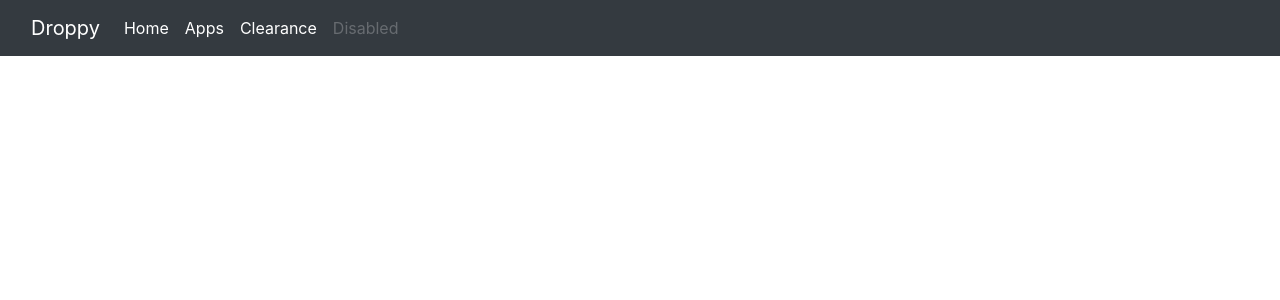
After one commit to bigketa10/DroppyTech, a Django app: template image_search_project/image_search/templates/image_search/navbar.html in a window 1280 px wide. The commit adds this page. Shown: the top 300 px of the page. Run offline with Django 5.2, Linux system fonts and the light colour scheme; the template is opened without the code that fills it, so the values that code supplies are empty; some libraries are stand-ins or nearby versions.

Commit message:
Trying to fix results.html
I don't think it worked, and re-adding navbar.html after I accidentally deleted this.

```diff
--- /dev/null
+++ b/image_search_project/image_search/templates/image_search/navbar.html
@@ -0,0 +1,55 @@
+<!doctype html>
+<html lang="en">
+<head>
+    <!-- Required meta tags -->
+    <meta charset="utf-8">
+    <meta name="viewport" content="width=device-width, initial-scale=1, shrink-to-fit=no">
+
+    <!-- Bootstrap CSS -->
+    <link rel="stylesheet" href="https://maxcdn.bootstrapcdn.com/bootstrap/4.0.0/css/bootstrap.min.css" integrity="sha384-Gn5384xqQ1aoWXA+058RXPxPg6fy4IWvTNh0E263XmFcJlSAwiGgFAW/dAiS6JXm" crossorigin="anonymous">
+
+    <!--Font awesome icons -->
+    <link rel="stylesheet" href="https://use.fontawesome.com/releases/v5.8.2/css/all.css" integrity="sha384-oS3vJWv+0UjzBfQzYUhtDYW+Pj2yciDJxpsK1OYPAYjqT085Qq/1cq5FLXAZQ7Ay" crossorigin="anonymous">
+</head>
+
+<body>
+    <nav class="navbar navbar-dark bg-dark navbar-expand-lg">
+        <div class="container-fluid">
+            <a class="navbar-brand" href="#">Droppy</a>
+            <button class="navbar-toggler" type="button" data-bs-toggle="collapse" data-bs-target="#navbarSupportedContent" aria-controls="navbarSupportedContent" aria-expanded="false" aria-label="Toggle navigation">
+                <span class="navbar-toggler-icon"></span>
+            </button>
+            <div class="collapse navbar-collapse" id="navbarSupportedContent">
+            <ul class="navbar-nav me-auto mb-2 mb-lg-0">
+                <li class="nav-item">
+                <a class="nav-link active" aria-current="page" href="#">Home</a>
+                </li>
+                <li class="nav-item">
+                <a class="nav-link active" aria-current="page" href="#">Apps</a>
+                </li>
+                <li class="nav-item dropdown">
+                <a class="nav-link active" aria-current="page" href="#">Clearance</a>
+                </li>
+                <ul class="dropdown-menu" aria-labelledby="navbarDropdown">
+                    <li><a class="dropdown-item" href="#">Action</a></li>
+                    <li><a class="dropdown-item" href="#">Another action</a></li>
+                    <li><hr class="dropdown-divider"></li>
+                    <li><a class="dropdown-item" href="#">Something else here</a></li>
+                </ul>
+                </li>
+                <li class="nav-item">
+                <a class="nav-link disabled" href="#" tabindex="-1" aria-disabled="true">Disabled</a>
+                </li>
+            </ul>
+            </div>
+        </div>
+     </nav>
+       <!-- jQuery first, then Popper.js, then Bootstrap JS -->
+  <script src="https://code.jquery.com/jquery-3.2.1.slim.min.js" integrity="sha384-KJ3o2DKtIkvYIK3UENzmM7KCkRr/rE9/Qpg6aAZGJwFDMVNA/GpGFF93hXpG5KkN" crossorigin="anonymous"></script>
+  <script src="https://cdnjs.cloudflare.com/ajax/libs/popper.js/1.12.9/umd/popper.min.js" integrity="sha384-ApNbgh9B+Y1QKtv3Rn7W3mgPxhU9K/ScQsAP7hUibX39j7fakFPskvXusvfa0b4Q" crossorigin="anonymous"></script>
+  <script src="https://maxcdn.bootstrapcdn.com/bootstrap/4.0.0/js/bootstrap.min.js" integrity="sha384-JZR6Spejh4U02d8jOt6vLEHfe/JQGiRRSQQxSfFWpi1MquVdAyjUar5+76PVCmYl" crossorigin="anonymous"></script>
+  <script src="jq/jquery-2.1.1.min.js"></script>
+  <script src="js/bootstrap.min.js"></script>
+  <!-- A plugin for password show/hide  -->
+  <script src="https://unpkg.com/bootstrap-show-password@1.2.1/dist/bootstrap-show-password.min.js"></script>
+</body>
--- a/image_search_project/image_search/templates/image_search/results.html
+++ b/image_search_project/image_search/templates/image_search/results.html
@@ -1,5 +1,5 @@
 <h2>Image Uploaded Successfully!</h2>
-<img src="{{ image_path|default_if_none:'' }}" alt="Uploaded Image" width="300">
+<img src="C:\Users\bisha\Documents\GitHub\droppy2\image_search_project\media\temp_image.jpg" alt="Uploaded Image" width="300">
 
 <h2>Comparison Results:</h2>
 <ul>
```
